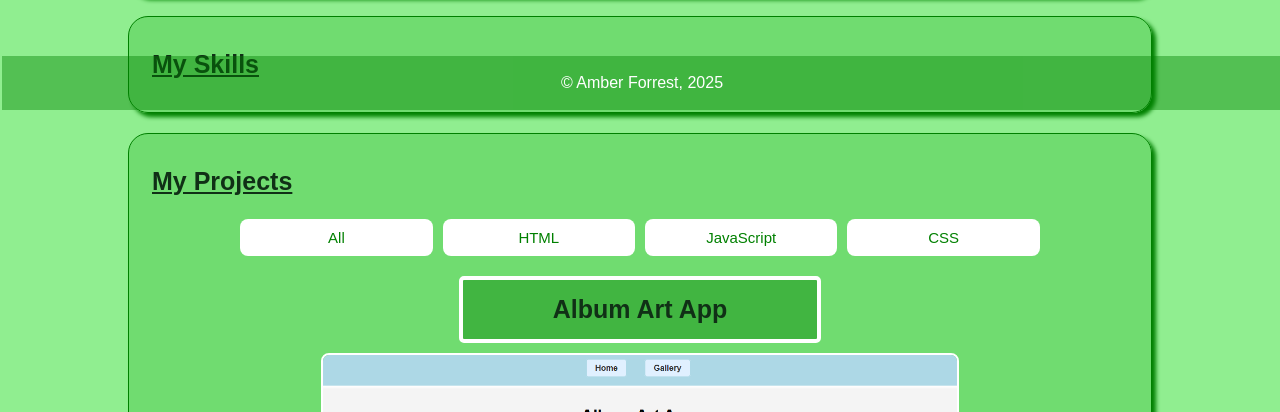
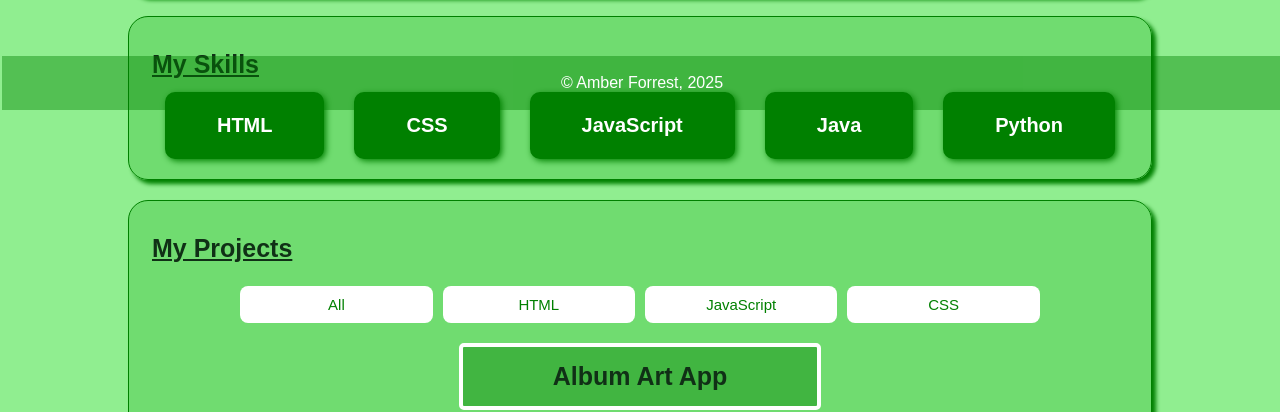
Before and after one commit to amber4est/my-portfolio, a plain HTML site: page index.html in a window 1280 px wide. Shown: the part 688-1100 px from the top of the page. Drawn offline with nearby package versions, Linux system fonts and the light colour scheme.

Commit message:
Adding CSS styling to Skills with animation/keyframes

```diff
--- a/index.html
+++ b/index.html
@@ -64,6 +64,13 @@
 
     <section id="skills">
         <h2>My Skills</h2>
+        <div class="skills">
+            <span class="skill">HTML</span>
+            <span class="skill">CSS</span>
+            <span class="skill">JavaScript</span>
+            <span class="skill">Java</span>
+            <span class="skill">Python</span>
+        </div>
 
     </section>
 
--- a/styles.css
+++ b/styles.css
@@ -288,6 +288,54 @@ footer {
     color: black;
 }
 
+.skills {
+    display: flex;
+    justify-content: center;
+    gap: 30px;
+}
+
+.skill {
+    padding: 20px;
+    padding-right: 50px;
+    padding-left: 50px;
+    background: green;
+    color: white;
+    font-size: 20px;
+    font-weight: 600;
+    border-radius: 10px;
+    box-shadow: 2px 2px 6px green;
+    border: 2px solid green;
+}
+
+@keyframes shake {
+    0% {transform: translateX(0);}
+    10% {transform: translateX(-3px);}
+    20% {transform: translateX(3px);}
+    30% {transform: translateX(-3px);}
+    40% {transform: translateX(3px);}
+    50% {transform: translateX(-2px);}
+    60% {transform: translateX(2px);}
+    70% {transform: translateX(-1px);}
+    80% {transform: translateX(1px);}
+    90% {transform: translateX(0);}
+    100% {transform: translateX(0);}
+}
+
+@keyframes bounce {
+    0%, 20%, 50%, 80%, 100% {transform: translateY(0);}
+    40% {transform: translateY(-10px);}
+    60% {transform: translateY(-5px);}
+}
+
+.skill:hover {
+    animation: shake 1s, bounce 0.5s;
+    background: lightgreen;
+    box-shadow: 2px 2px 8px white;
+    color: black;
+    font-weight: 900;
+    border: 2px solid white;
+}
+
 @media (max-width: 600px){
     nav ul li{
         display:inline-block;
```
